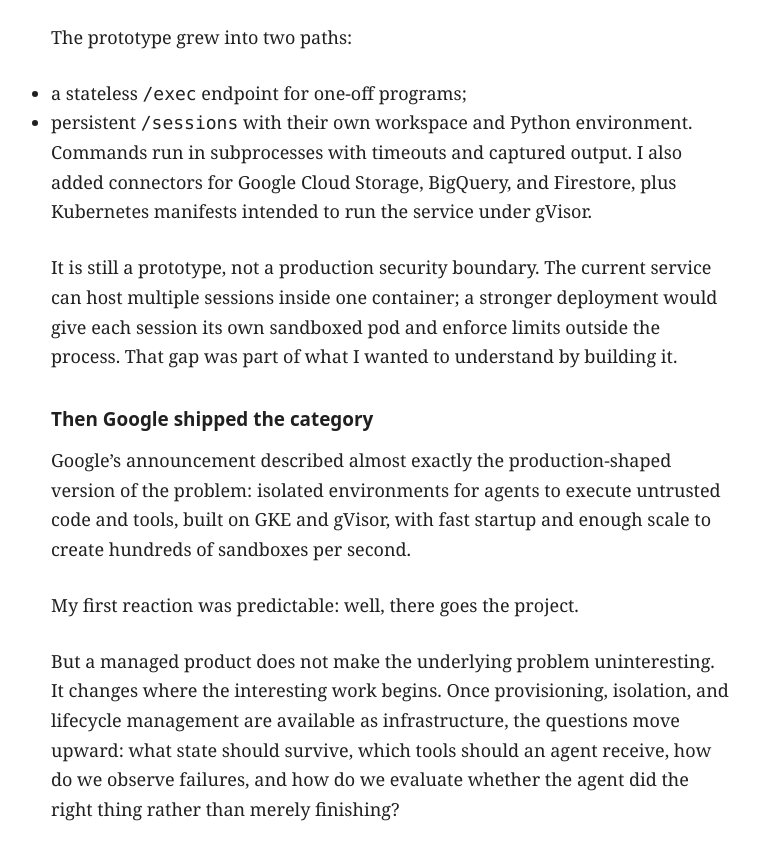
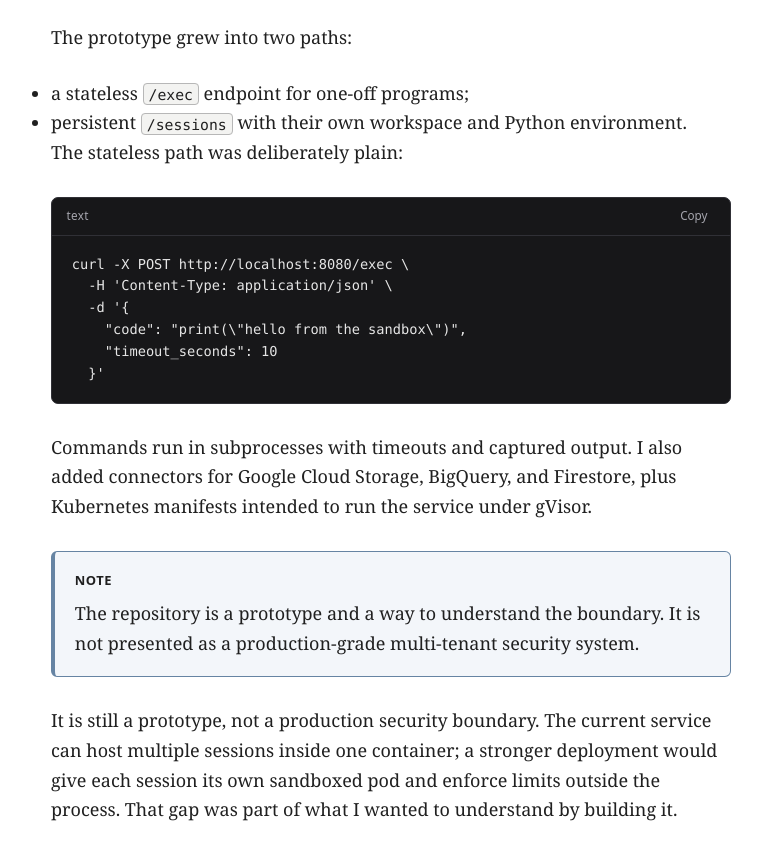
Before and after one commit to alyosha31/personal-site, an Astro site: page /writing/killed-my-own-project in a window 1280 px wide. Shown: the part 1162-2020 px from the top of the page, without its empty margins (249-1011 px from the left). Built offline with nearby package versions, Linux system fonts and the light colour scheme; Astro itself is replaced by a stand-in of ours; code samples lack their colours.

Commit message:
added rich blog content panes

````diff
--- a/astro.config.mjs
+++ b/astro.config.mjs
@@ -2,4 +2,9 @@
 
 export default defineConfig({
   site: 'https://alyosha31.github.io',
+  markdown: {
+    shikiConfig: {
+      theme: 'github-dark',
+    },
+  },
 });
--- a/src/content/posts/killed-my-own-project.md
+++ b/src/content/posts/killed-my-own-project.md
@@ -34,9 +34,24 @@
 - a stateless `/exec` endpoint for one-off programs;
 - persistent `/sessions` with their own workspace and Python environment.
 
+The stateless path was deliberately plain:
+
+```bash
+curl -X POST http://localhost:8080/exec \
+  -H 'Content-Type: application/json' \
+  -d '{
+    "code": "print(\"hello from the sandbox\")",
+    "timeout_seconds": 10
+  }'
+```
+
 Commands run in subprocesses with timeouts and captured output. I also added
 connectors for Google Cloud Storage, BigQuery, and Firestore, plus Kubernetes
 manifests intended to run the service under gVisor.
+
+> [!NOTE]
+> The repository is a prototype and a way to understand the boundary. It is not
+> presented as a production-grade multi-tenant security system.
 
 It is still a prototype, not a production security boundary. The current
 service can host multiple sessions inside one container; a stronger deployment
--- a/src/pages/writing/[slug].astro
+++ b/src/pages/writing/[slug].astro
@@ -34,3 +34,66 @@
       </article>
       <footer><a href="/writing/">← Back to writing</a></footer>
 </SiteLayout>
+
+<script>
+  const articleBody = document.querySelector('.article-body');
+
+  articleBody?.querySelectorAll<HTMLPreElement>('pre').forEach((pre) => {
+    if (pre.parentElement?.classList.contains('code-panel')) return;
+
+    const code = pre.querySelector('code');
+    const languageClass = [...(code?.classList ?? []), ...pre.classList]
+      .find((className) => className.startsWith('language-'));
+    const language = pre.dataset.language
+      ?? languageClass?.replace('language-', '')
+      ?? 'text';
+
+    const panel = document.createElement('div');
+    panel.className = 'code-panel';
+
+    const toolbar = document.createElement('div');
+    toolbar.className = 'code-toolbar';
+
+    const label = document.createElement('span');
+    label.textContent = language;
+
+    const copyButton = document.createElement('button');
+    copyButton.type = 'button';
+    copyButton.className = 'code-copy';
+    copyButton.textContent = 'Copy';
+    copyButton.setAttribute('aria-label', `Copy ${language} code`);
+
+    copyButton.addEventListener('click', async () => {
+      try {
+        await navigator.clipboard.writeText(code?.textContent ?? pre.textContent ?? '');
+        copyButton.textContent = 'Copied';
+        window.setTimeout(() => {
+          copyButton.textContent = 'Copy';
+        }, 1600);
+      } catch {
+        copyButton.textContent = 'Select to copy';
+      }
+    });
+
+    toolbar.append(label, copyButton);
+    pre.before(panel);
+    panel.append(toolbar, pre);
+  });
+
+  const calloutKinds = new Set(['NOTE', 'TIP', 'IMPORTANT', 'WARNING', 'CAUTION']);
+
+  articleBody?.querySelectorAll<HTMLQuoteElement>('blockquote').forEach((quote) => {
+    const firstParagraph = quote.querySelector('p');
+    if (!firstParagraph) return;
+
+    const match = firstParagraph.textContent?.trim().match(/^\[!(\w+)\]/);
+    const kind = match?.[1]?.toUpperCase();
+    if (!kind || !calloutKinds.has(kind)) return;
+
+    firstParagraph.innerHTML = firstParagraph.innerHTML
+      .replace(/^\s*\[!\w+\]\s*(?:<br\s*\/?>)?\s*/i, '');
+    quote.classList.add('callout');
+    quote.dataset.callout = kind.toLowerCase();
+    quote.dataset.label = kind.charAt(0) + kind.slice(1).toLowerCase();
+  });
+</script>
--- a/src/styles/global.css
+++ b/src/styles/global.css
@@ -9,6 +9,13 @@
   --link-hover: #064c96;
   --border: #b7b7b7;
   --soft: #f3f3f1;
+  --quote-border: #989898;
+  --callout-background: #f3f6fa;
+  --callout-border: #6684a3;
+  --code-background: #171719;
+  --code-border: #303036;
+  --code-text: #e6e6e6;
+  --code-muted: #a5a5ad;
 }
 
 [data-theme="dark"] {
@@ -19,6 +26,9 @@
   --link-hover: #a4c8ff;
   --border: #505052;
   --soft: #1a1a1d;
+  --quote-border: #737378;
+  --callout-background: #191e24;
+  --callout-border: #7597ba;
 }
 
 * { box-sizing: border-box; margin: 0; padding: 0; }
@@ -93,8 +103,86 @@
 .article-body { font-size: 1rem; line-height: 1.65; }
 .article-body h2, .article-body h3 { margin: 2rem 0 .8rem; }
 .article-body a { color: var(--link); border-bottom: 1px solid var(--border); }
-.article-body pre { margin: 1.5rem 0; padding: 1rem; overflow-x: auto; border-radius: 4px; background: var(--soft); font: .78rem/1.5 var(--font-mono); }
+.article-body :not(pre) > code {
+  padding: .12em .34em;
+  border: 1px solid var(--border);
+  border-radius: 4px;
+  background: var(--soft);
+  font-size: .82em;
+}
 .article-body code { font-family: var(--font-mono); }
+.article-body blockquote {
+  margin: 1.6rem 0;
+  padding: .1rem 0 .1rem 1.1rem;
+  border-left: 3px solid var(--quote-border);
+  color: var(--muted);
+}
+.article-body blockquote p:last-child { margin-bottom: 0; }
+.article-body blockquote.callout {
+  padding: 1rem 1.1rem;
+  border: 1px solid var(--callout-border);
+  border-left-width: 4px;
+  border-radius: 6px;
+  background: var(--callout-background);
+  color: var(--text);
+}
+.article-body blockquote.callout::before {
+  content: attr(data-label);
+  display: block;
+  margin-bottom: .45rem;
+  color: var(--text);
+  font-family: var(--font-sans);
+  font-size: .72rem;
+  font-weight: 800;
+  letter-spacing: .04em;
+  text-transform: uppercase;
+}
+.article-body blockquote[data-callout="tip"] { border-color: #64866c; }
+.article-body blockquote[data-callout="important"] { border-color: #806ca5; }
+.article-body blockquote[data-callout="warning"],
+.article-body blockquote[data-callout="caution"] { border-color: #a17741; }
+.code-panel {
+  margin: 1.6rem 0;
+  overflow: hidden;
+  border: 1px solid var(--code-border);
+  border-radius: 7px;
+  background: var(--code-background);
+  color: var(--code-text);
+}
+.code-toolbar {
+  min-height: 38px;
+  display: flex;
+  align-items: center;
+  justify-content: space-between;
+  padding: 0 .8rem;
+  border-bottom: 1px solid var(--code-border);
+  color: var(--code-muted);
+  font-family: var(--font-sans);
+  font-size: .65rem;
+  letter-spacing: .03em;
+  text-transform: lowercase;
+}
+.code-copy {
+  padding: .25rem .45rem;
+  border: 0;
+  border-radius: 4px;
+  background: transparent;
+  color: inherit;
+  cursor: pointer;
+}
+.code-copy:hover { background: #29292e; color: var(--code-text); }
+.code-panel pre {
+  margin: 0 !important;
+  padding: 1rem 1.1rem !important;
+  overflow-x: auto;
+  border-radius: 0 !important;
+  background: var(--code-background) !important;
+  color: var(--code-text);
+  font: .76rem/1.6 var(--font-mono);
+  white-space: pre;
+  word-wrap: normal;
+}
+.code-panel pre code { display: block; min-width: max-content; }
 .article-shell > footer { margin-top: 3rem; padding-top: 1rem; border-top: 1px solid var(--border); font-family: var(--font-sans); font-size: .75rem; }
 .article-shell > footer a { color: var(--link); }
 
@@ -107,6 +195,7 @@
   .document-list > a { grid-template-columns: 1fr 30px; gap: 4px; }
   .document-list time, .document-list > a div { grid-column: 1; }
   .document-list > a > span { grid-column: 2; grid-row: 1 / 3; }
+  .code-panel { margin-right: -6px; margin-left: -6px; }
 }
 
 @media (prefers-reduced-motion: reduce) {
````
Also changed, not shown: README.md.
